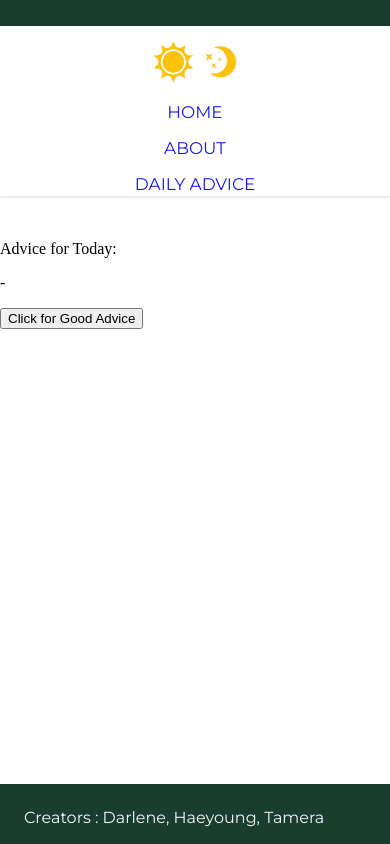
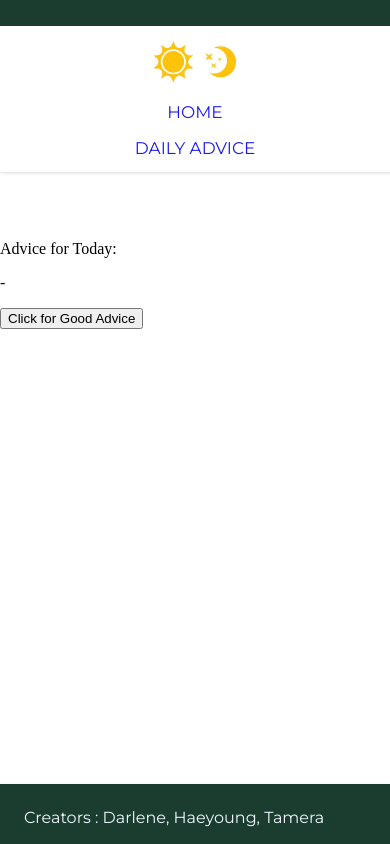
Before and after one commit to darlacodes19/group-react-project, a React (Create React App) app in the folder group-project/: page /advice in a window 390 px wide. Built offline with nearby package versions, Linux system fonts and the light colour scheme.

Commit message:
removed About.js and modified some codes in App.css and Header.js

```diff
--- a/group-project/src/App.css
+++ b/group-project/src/App.css
@@ -75,6 +75,8 @@ body{
     font-family: Montserrat,sans-serif;
     color:aliceblue;
     height: 60px;
+    /* background-image: linear-gradient(to right top, #6b6bd1, #006ebe, #00699c, #005e74, #005152, #165950, #2a604c, #3d6648, #5e8658, #85a767, #b2c876, #e5e885); */
+    box-shadow: 0 1px 3px #0f0f0f26;
     /* background-image: linear-gradient(to right top, #d16ba5, #c777b9, #ba83ca, #aa8fd8, #9a9ae1, #8aa7ec, #79b3f4, #69bff8, #52cffe, #41dfff, #46eefa, #5ffbf1); */
     background-color:#1B3D2F;
     position:fixed;
@@ -112,7 +114,7 @@ body{
         transition: 0.3s;
         display: flex;
         top: 0%;
-        height:11rem;
+        height:9.5rem;
        font-size: small;
 
 
--- a/group-project/src/pages/About.js
+++ /dev/null
@@ -1,10 +0,0 @@
-function About(){
-
-    return (
-        <div>
-        "About"
-        </div>
-    )
-}
-
-export default About;
--- a/group-project/src/pages/Footer.js
+++ b/group-project/src/pages/Footer.js
@@ -1,8 +1,3 @@
-import {NavLink, Route, Routes} from "react-router-dom"
-
-import Home from "./Home"
-import About from "./About";
-import NotFound from "./NotFound";
 
 function Footer(){
 
--- a/group-project/src/pages/Header.js
+++ b/group-project/src/pages/Header.js
@@ -3,7 +3,7 @@ import Footer from "./Footer";
 import {NavLink, Route, Routes} from "react-router-dom"
 import Advice from "../constants/advice";
 import Home from "./Home"
-import About from "./About";
+
 import NotFound from "./NotFound";
 
 // import Advice from "../constants/advice";
@@ -33,11 +33,6 @@ function Header() {
           </NavLink>
         </li>
         <li>
-          <NavLink style={{ textDecoration: "none" }} to={"/about"}>
-            ABOUT
-          </NavLink>
-        </li>
-         <li>
          <NavLink style={{ textDecoration: "none" }} to={"/advice"}>
            DAILY ADVICE
           </NavLink>
@@ -47,7 +42,6 @@ function Header() {
 
       <Routes>
     <Route path="/" element={<Home />} />
-    <Route path="/about" element={<About />} />
     <Route path="*" element={<NotFound />} />
     <Route path="/advice" element={<Advice />} />
     </Routes>
```
